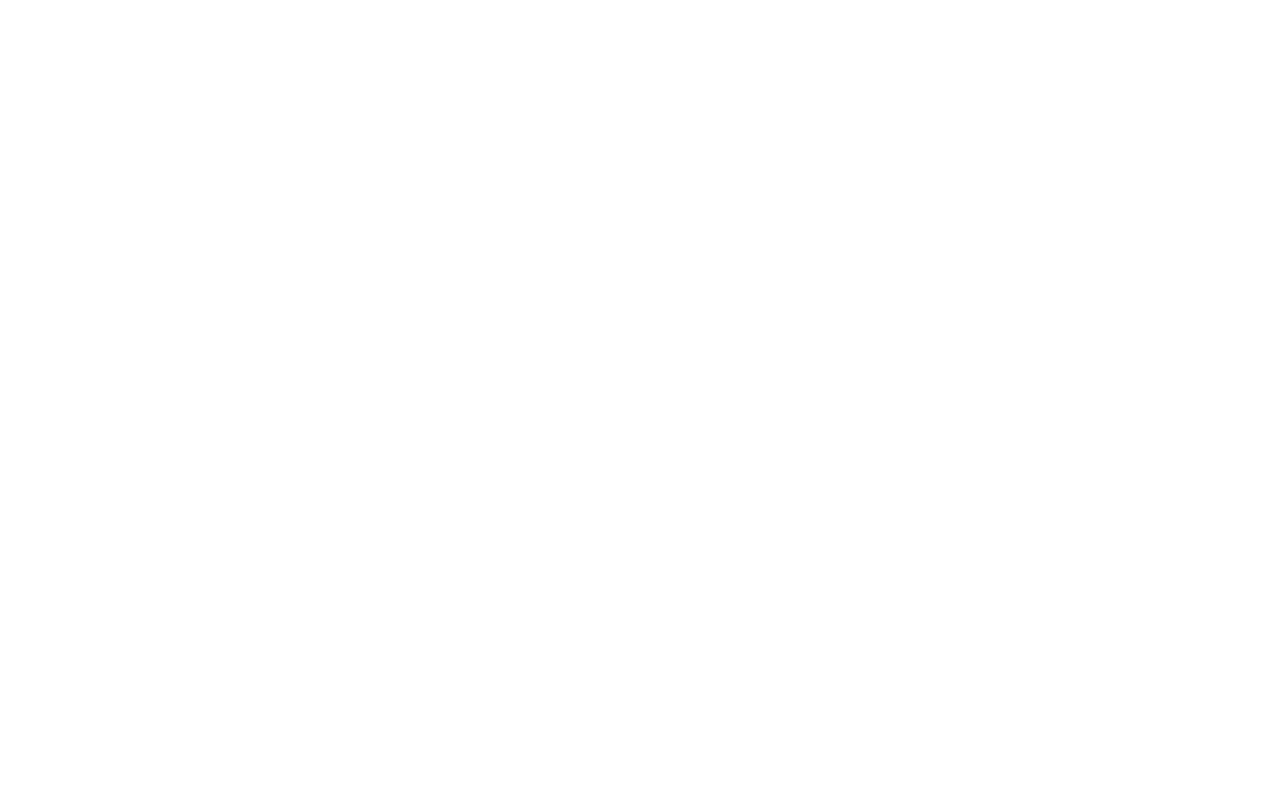
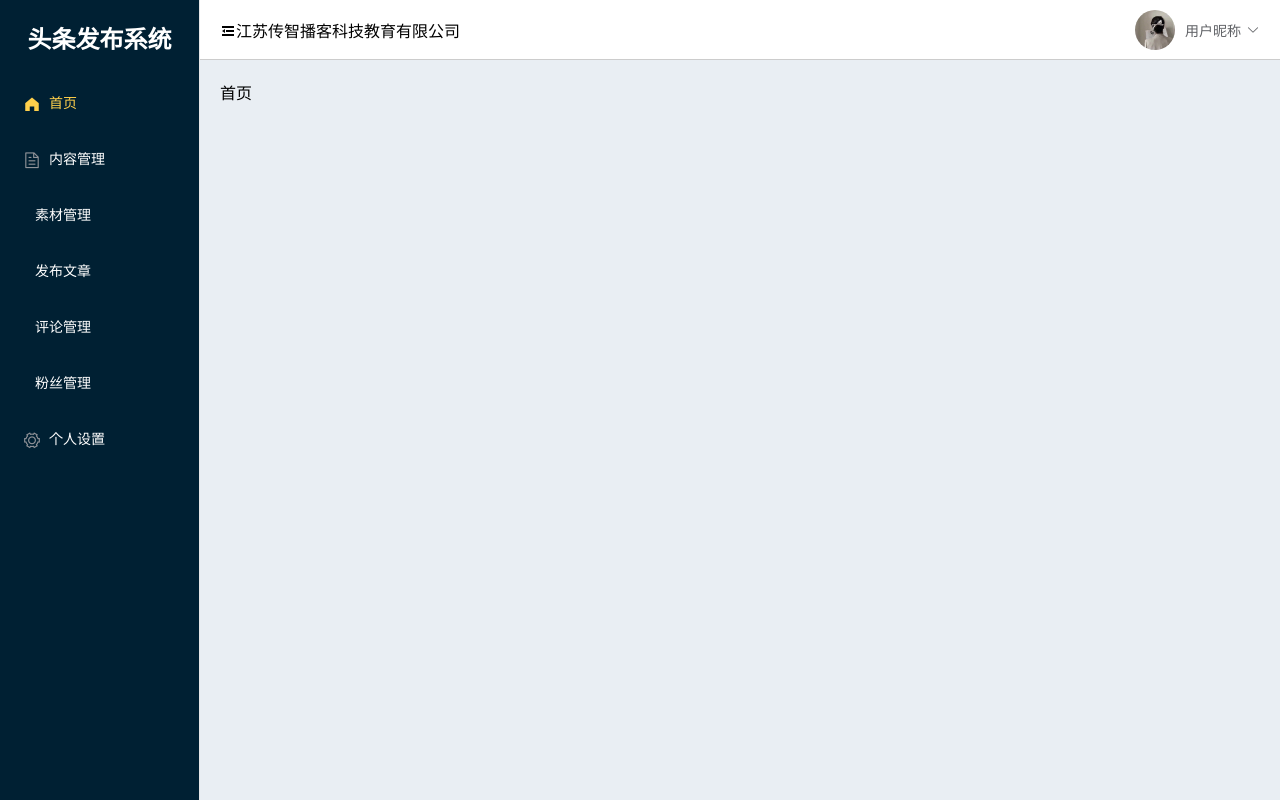
Before and after one commit to Dusk7w/toutiao-publish-admin, a Vue app: page /login in a window 1280 px wide. Built offline with nearby package versions, Linux system fonts and the light colour scheme; a small style sheet from the web is missing.

Commit message:
基本布局

```diff
--- a/public/index.html
+++ b/public/index.html
@@ -6,6 +6,9 @@
     <meta name="viewport" content="width=device-width,initial-scale=1.0">
     <link rel="icon" href="<%= BASE_URL %>favicon.ico">
     <title><%= htmlWebpackPlugin.options.title %></title>
+    <!-- 引入iconfont.cn阿里巴巴矢量图标库 -->
+    <link rel="stylesheet"
+    href="//at.alicdn.com/t/font_2524581_4gfzvtafsca.css">
   </head>
   <body>
     <noscript>
--- a/src/router/index.js
+++ b/src/router/index.js
@@ -7,6 +7,7 @@
 // 它是src目录的路径别名
 import Login from '@/views/login/'
 import Home from '@/views/home/'
+import Layout from '@/views/layout/'
 
 Vue.use(VueRouter)
 
@@ -14,16 +15,28 @@
 const routes = [
   // 登录页面的路由
   {
-    path:'/login',
-    name:'login',
-    component:Login
+    path: '/login',
+    name: 'login',
+    component: Login
   },
-  // 首页的路由
+  // 布局父组件页面的路由
   {
-    path:'/',
-    name:'home', //路由的名字
-    component:Home
-  }
+    path: '/', //根路径直接写/
+    // 命名路由layout有一个默认子路由，这个路由没有意义，所有有警告
+    // 如果有默认子路由，就不要给父路由起名字
+    // name: 'layout',
+    component: Layout,
+    // 把home配置为子路由，渲染在layout组件的路由出口中
+    children: [
+      // 首页的路由 （子路由）
+      {
+        path: '', //path为空，会作为默认子路由渲染
+        name: 'home', //路由的名字
+        component: Home
+      }
+    ]
+  },
+
 ]
 
 const router = new VueRouter({
--- a/src/views/home/index.vue
+++ b/src/views/home/index.vue
@@ -1,5 +1,5 @@
 <template>
-  <div class="home-container"></div>
+  <div class="home-container">首页</div>
 </template>
 
 <script>
@@ -8,7 +8,7 @@
   data(){
     return{}
   },
-  methods(){},
+  methods: {},
 }
 </script>
 
--- /dev/null
+++ b/src/views/layout/components/aside.vue
@@ -0,0 +1,67 @@
+<template>
+  <!-- el-menu-item的index不能重复，确保唯一即可 -->
+  <!-- router：是否使用 vue-router 的模式，
+启用该模式会在激活导航时以 index 作为 path 进行路由跳转 -->
+  <!--default-active="/" 默认激活菜单的 index -->
+  <el-menu
+  class="nav-menu"
+    default-active="/"
+    background-color="#002033"
+    text-color="#fff"
+    active-text-color="#ffd04b"
+    router
+  >
+    <h2 class="menu-title">头条发布系统</h2>
+    <el-menu-item index="/">
+      <i class="el-icon-s-home"></i>
+      <span slot="title">首页</span>
+    </el-menu-item>
+    <el-menu-item index="/article">
+      <i class="el-icon-document"></i>
+      <span slot="title">内容管理</span>
+    </el-menu-item>
+    <el-menu-item index="/image">
+      <i class="iconfont iconimage"></i>
+      <span slot="title">素材管理</span>
+    </el-menu-item>
+    <el-menu-item index="/publish">
+      <i class="iconfont iconpublish"></i>
+      <span slot="title">发布文章</span>
+    </el-menu-item>
+    <el-menu-item index="/comment">
+      <i class="iconfont iconcomment"></i>
+      <span slot="title">评论管理</span>
+    </el-menu-item>
+    <el-menu-item index="/fans">
+      <i class="iconfont iconfans"></i>
+      <span slot="title">粉丝管理</span>
+    </el-menu-item>
+    <el-menu-item index="/settings">
+      <i class="el-icon-setting"></i>
+      <span slot="title">个人设置</span>
+    </el-menu-item>
+  </el-menu>
+</template>
+
+<script>
+export default {
+  name: "AppAside",
+  data() {
+    return {};
+  },
+  methods: {},
+};
+</script>
+
+<style scoped lang="less">
+.menu-title{
+  color: #fff;
+  text-align: center;
+}
+.nav-menu{
+  .iconfont{
+    margin-right: 10px;
+    padding-left: 5px;
+  }
+}
+</style>
--- /dev/null
+++ b/src/views/layout/index.vue
@@ -0,0 +1,97 @@
+<template>
+  <el-container class="layout-container">
+    <!-- 侧边栏 导航区域 -->
+    <el-aside class="aside" width="200px">
+      <!-- 侧边栏子组件，小写 -->
+      <app-aside class="aside-menu" />
+    </el-aside>
+
+    <!-- 头部区域 -->
+    <el-container>
+      <el-header class="header">
+        <div>
+          <i class="el-icon-s-fold"></i>
+          <span>江苏传智播客科技教育有限公司</span>
+        </div>
+        <el-dropdown>
+          <!-- 用户头像区域 -->
+          <div class="avatar-wrap">
+            <img class="avatar" src="../../assets/icon.jpg" alt="">
+            <span>用户昵称</span>
+            <i class="el-icon-arrow-down el-icon--right"></i>
+          </div>
+          <!-- 用户下拉菜单区域 -->
+          <el-dropdown-menu slot="dropdown">
+            <el-dropdown-item>设置</el-dropdown-item>
+            <el-dropdown-item>退出</el-dropdown-item>
+          </el-dropdown-menu>
+        </el-dropdown>
+      </el-header>
+
+      <!-- 主体区域 -->
+      <el-main class="main">
+        <!-- 子路由出口 -->
+        <router-view />
+      </el-main>
+    </el-container>
+  </el-container>
+
+  <!-- <div>顶部导航栏</div> -->
+  <!-- <div>侧边导航栏</div> -->
+  <!-- 子路由出口 -->
+  <!-- <router-view /> -->
+</template>
+
+<script>
+// 引入侧边栏子组件
+import AppAside from "./components/aside";
+
+export default {
+  name: "LayoutIndex",
+  // 注册侧边栏子组件
+  components: {
+    AppAside,
+  },
+  data() {
+    return {};
+  },
+  methods: {},
+};
+</script>
+
+<style scoped lang="less">
+.layout-container {
+  // 父元素没有宽高，直接充满整个页面
+  position: fixed;
+  left: 0;
+  right: 0;
+  top: 0;
+  bottom: 0;
+}
+.aside {
+  background-color: #d3dce6;
+  .aside-menu {
+    height: 100%; //充满整个父元素
+  }
+}
+.header {
+  // background-color: #b3c0d1;
+  border-bottom: 1px solid #ccc;
+  display: flex; //水平排列
+  justify-content: space-between; //div元素项左右撑开
+  align-items: center; //垂直居中
+}
+.main {
+  background-color: #e9eef3;
+}
+.avatar-wrap{
+  display: flex;
+  align-items: center;
+  .avatar{
+    width: 40px;
+    height: 40px;
+    border-radius: 50%;
+    margin-right: 10px;
+  }
+}
+</style>
--- a/src/views/login/index.vue
+++ b/src/views/login/index.vue
@@ -51,8 +51,8 @@
   data() {
     return {
       user: {
-        mobile: "", //手机号
-        code: "", //验证码
+        mobile: "13911111111", //手机号
+        code: "246810", //验证码
         agree: false, //是否同意协议
       },
       // checked: false, //是否同意协议的选中状态
@@ -133,9 +133,14 @@
           this.$message({
             message: "登录成功",
             type: "success",
-          });
-
-          this.loginLoading = false; //关闭登录中loading
+          })
+          //关闭登录中loading
+          this.loginLoading = false;
+          // 跳转到首页
+          // this.$router.push('/')
+          this.$router.push({
+            name:'home'
+          })
         })
         .catch((err) => {
           console.log("登录失败！", err);
```
Also changed, not shown: src/assets/icon.jpg (added).
